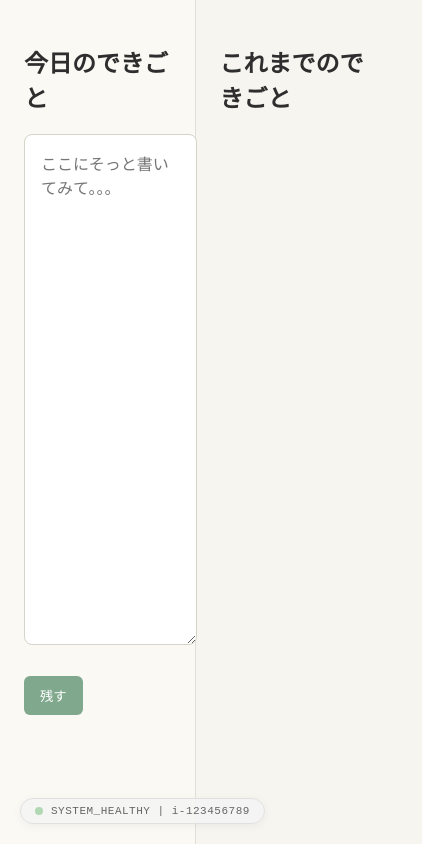
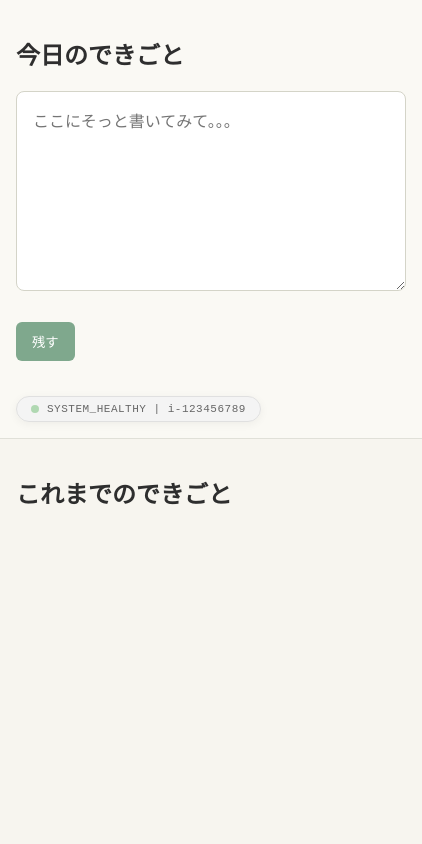
Before and after one commit to arunoruberuto/diary-app, a website: page public/index.html in a window 390 px wide. Shown: the whole page, 422 px wide, since content can reach past the window. Drawn offline with Linux system fonts and the light colour scheme; no server answers.

Commit message:
css修正と.yml試す

```diff
--- a/public/index.html
+++ b/public/index.html
@@ -4,6 +4,7 @@
   <meta charset="UTF-8" />
   <title>Diary</title>
   <link rel="stylesheet" href="styles.css" />
+  <meta name="viewport" content="width=device-width, initial-scale=1.0">
 </head>
 <body>
   <div class="container">
--- a/public/styles.css
+++ b/public/styles.css
@@ -153,3 +153,43 @@ details button:not(.delete-btn) {
   background: #eef3ee;
   border-radius: 6px;
 }
+
+/* --- RESPONSIVE DESIGN --- */
+
+@media (max-width: 768px) {
+  .container {
+    flex-direction: column;
+    height: auto;
+  }
+
+  .left, .right {
+    width: 100%;
+    border-right: none;
+    padding: 16px;
+  }
+
+  .left {
+    border-bottom: 1px solid #e0e0d8;
+    height: auto;
+    min-height: 400px;
+  }
+
+  textarea {
+    width: 100%;
+    height: 200px;
+    box-sizing: border-box;
+  }
+
+  .demo-banner {
+    position: relative;
+    bottom: 0;
+    left: 0;
+    margin-top: 20px;
+    width: fit-content;
+  }
+
+  .action-bar {
+    flex-direction: column;
+    align-items: flex-start;
+  }
+}
```
Also changed, not shown: .github/workflows/deploy.yml (added).
